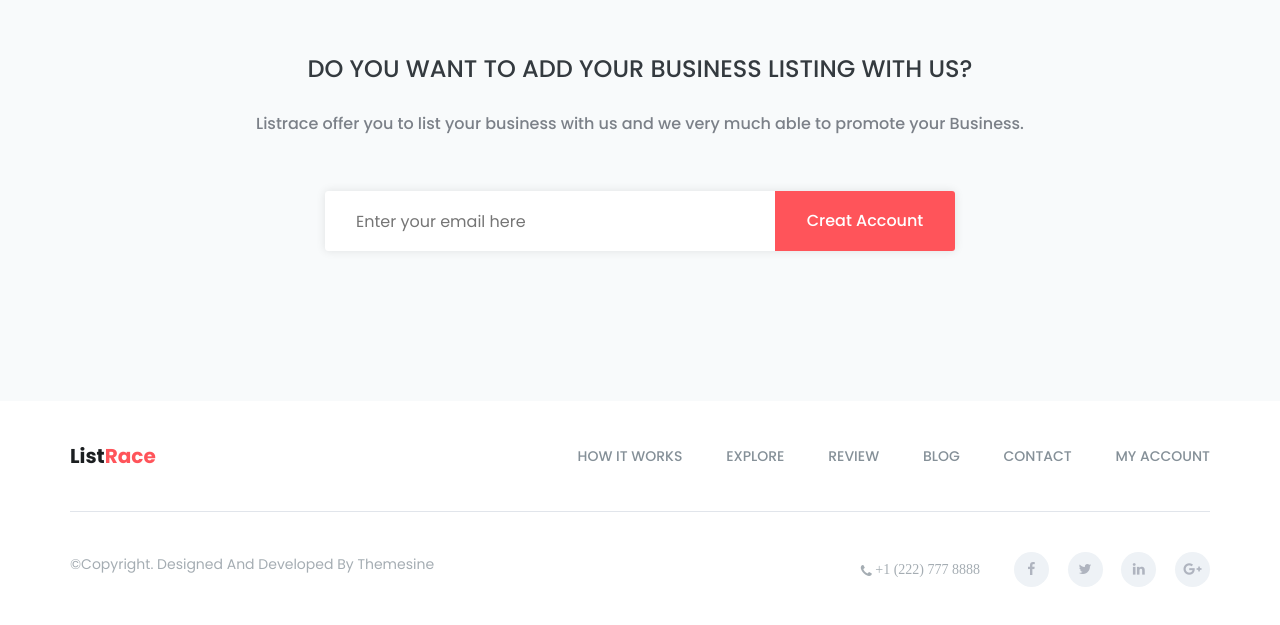
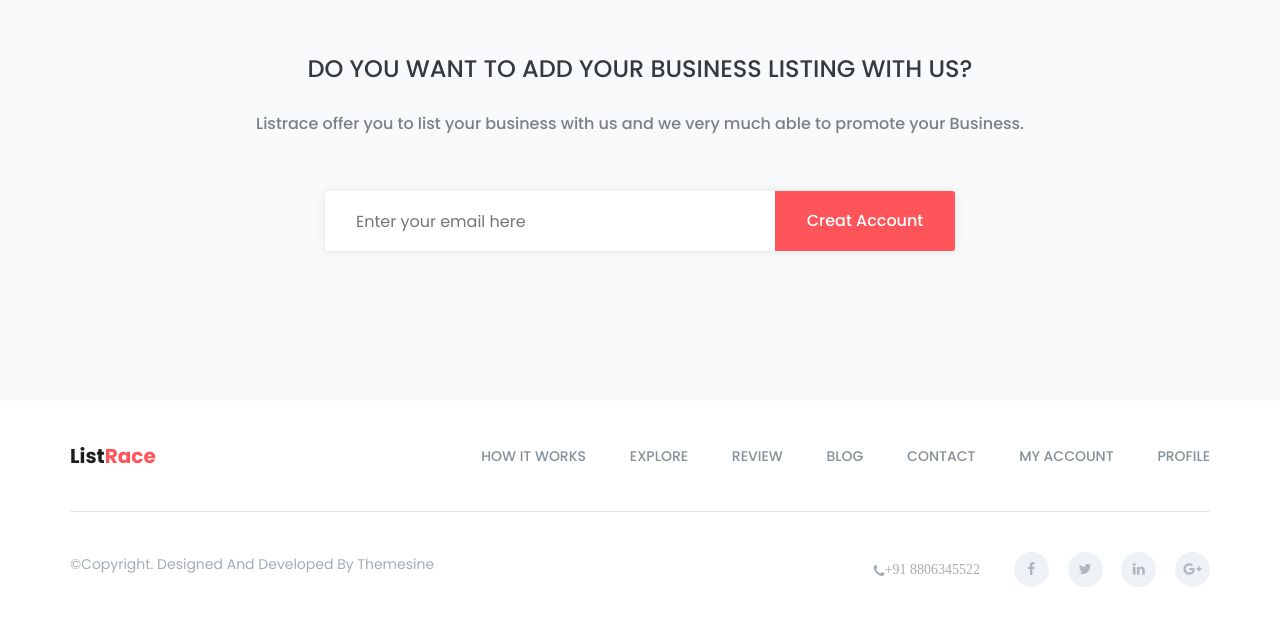
Before and after one commit to nihalsherkar1/CI-CD_Demo, a plain HTML site: page index.html in a window 1280 px wide. Shown: the part 5327-5952 px from the top of the page. Drawn offline with nearby package versions, Linux system fonts and the light colour scheme.

Commit message:
changes in index

```diff
--- a/index.html
+++ b/index.html
@@ -1308,6 +1308,7 @@
                 <li class="scroll"><a href="#blog">blog</a></li>
                 <li class="scroll"><a href="#contact">contact</a></li>
                 <li class="scroll"><a href="#contact">my account</a></li>
+                <li class="scroll"><a href="#contact">Profile</a></li>
               </ul>
               <!--/.nav -->
             </div>
@@ -1324,7 +1325,7 @@
             </div>
             <div class="col-sm-7">
               <div class="footer-social">
-                <span><i class="fa fa-phone"> +1 (222) 777 8888</i></span>
+                <span><i class="fa fa-phone">+91 8806345522</i></span>
                 <a href="#"><i class="fa fa-facebook"></i></a>
                 <a href="#"><i class="fa fa-twitter"></i></a>
                 <a href="#"><i class="fa fa-linkedin"></i></a>
```
